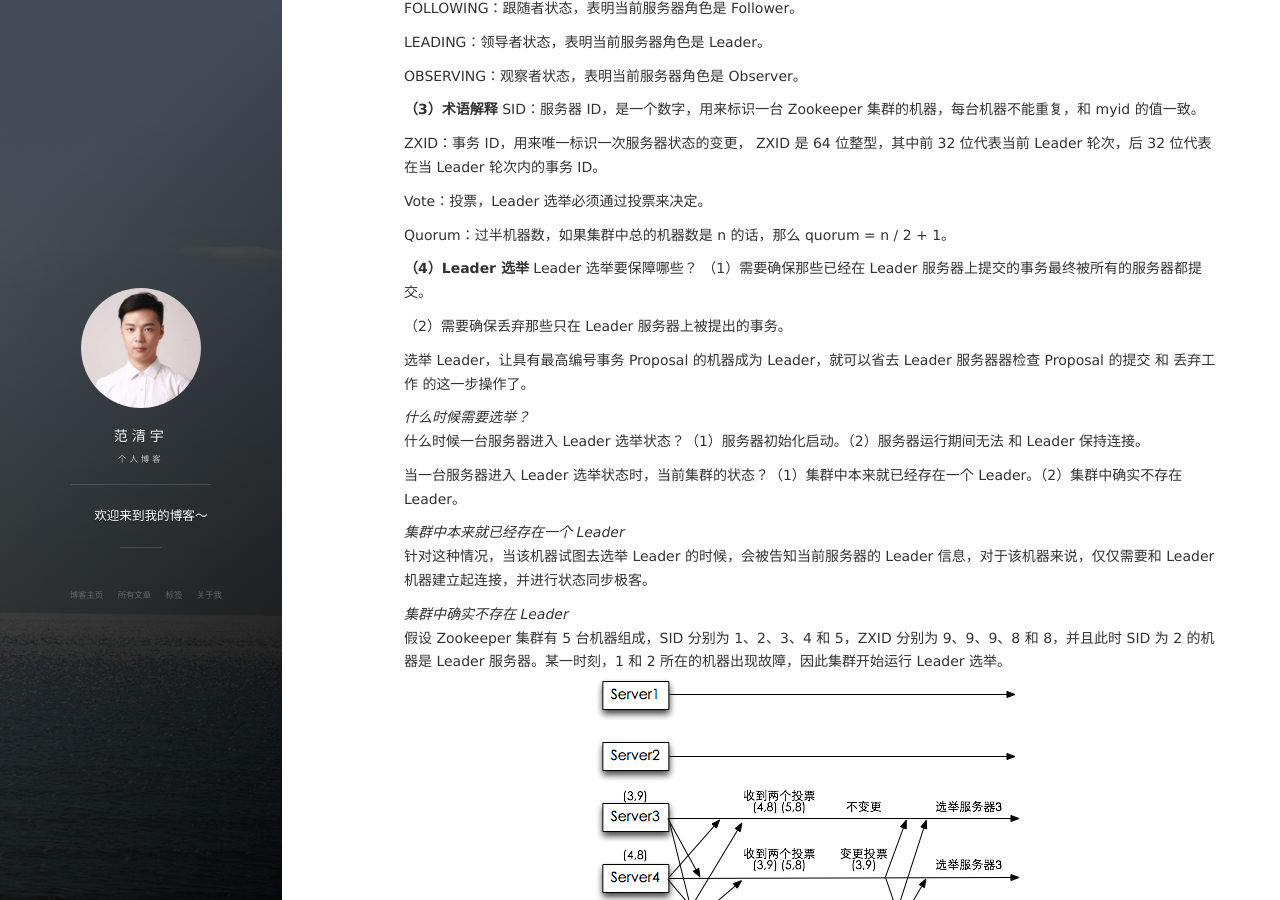
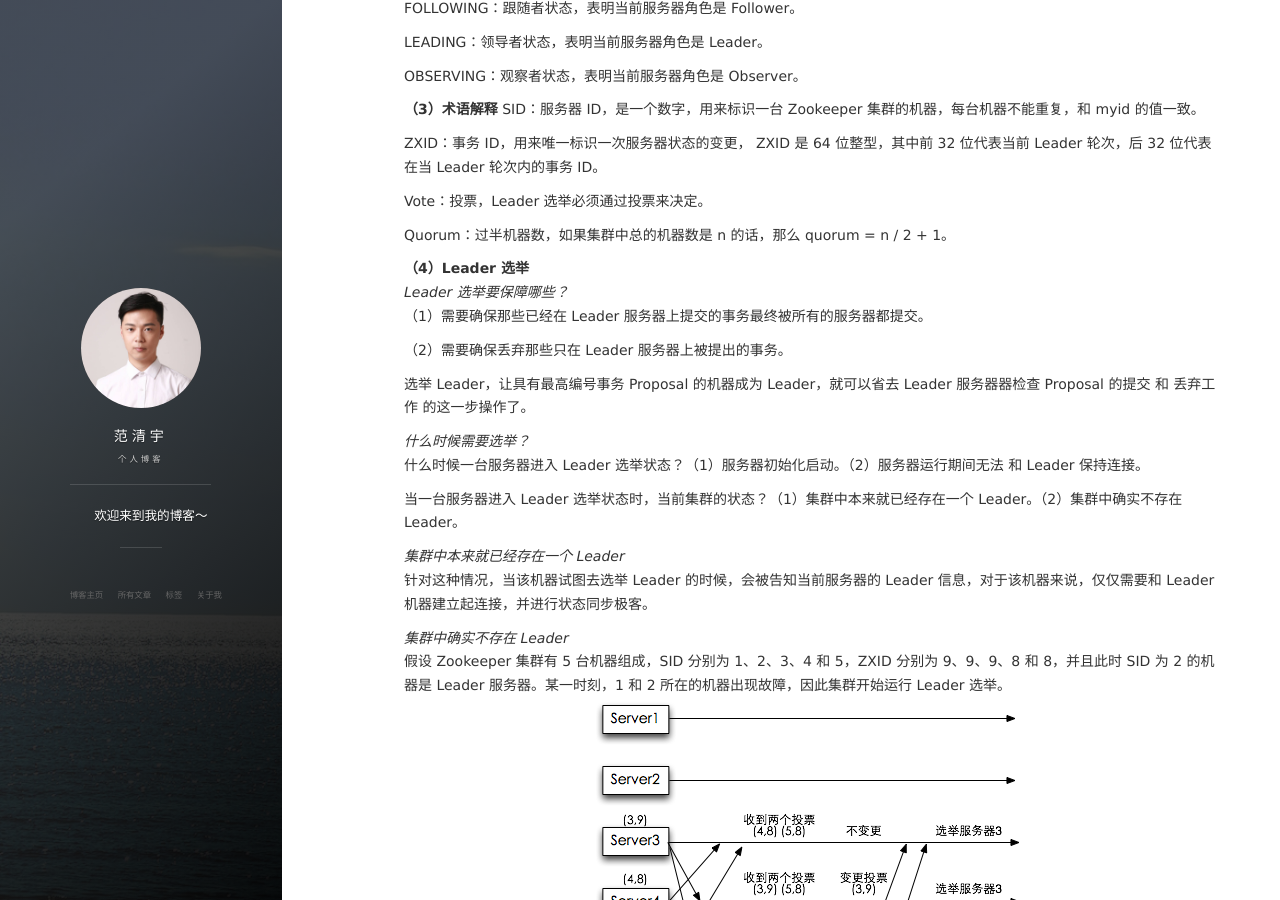
Before and after one commit to Vanqingyu/vanqingyu.github.io, a Jekyll site: the page built from _posts/2018-1-6-分布式一致性原理与实践.MD, in a window 1280 px wide and 900 px high, scrolled down 3407 px. Built offline with Jekyll 4.4.1, drawn with Linux system fonts in a browser that asks for light colours; nearby versions of some CDN libraries; comment, search, counter and statistics services are not loaded.

```diff
--- a/_posts/2018-1-6-分布式一致性原理与实践.MD
+++ b/_posts/2018-1-6-分布式一致性原理与实践.MD
@@ -150,7 +150,7 @@ Vote：投票，Leader 选举必须通过投票来决定。
 Quorum：过半机器数，如果集群中总的机器数是 n 的话，那么 quorum = n / 2 + 1。
 
 **（4）Leader 选举**
-Leader 选举要保障哪些？
+_Leader 选举要保障哪些？_
 （1）需要确保那些已经在 Leader 服务器上提交的事务最终被所有的服务器都提交。
 
 （2）需要确保丢弃那些只在 Leader 服务器上被提出的事务。
```
